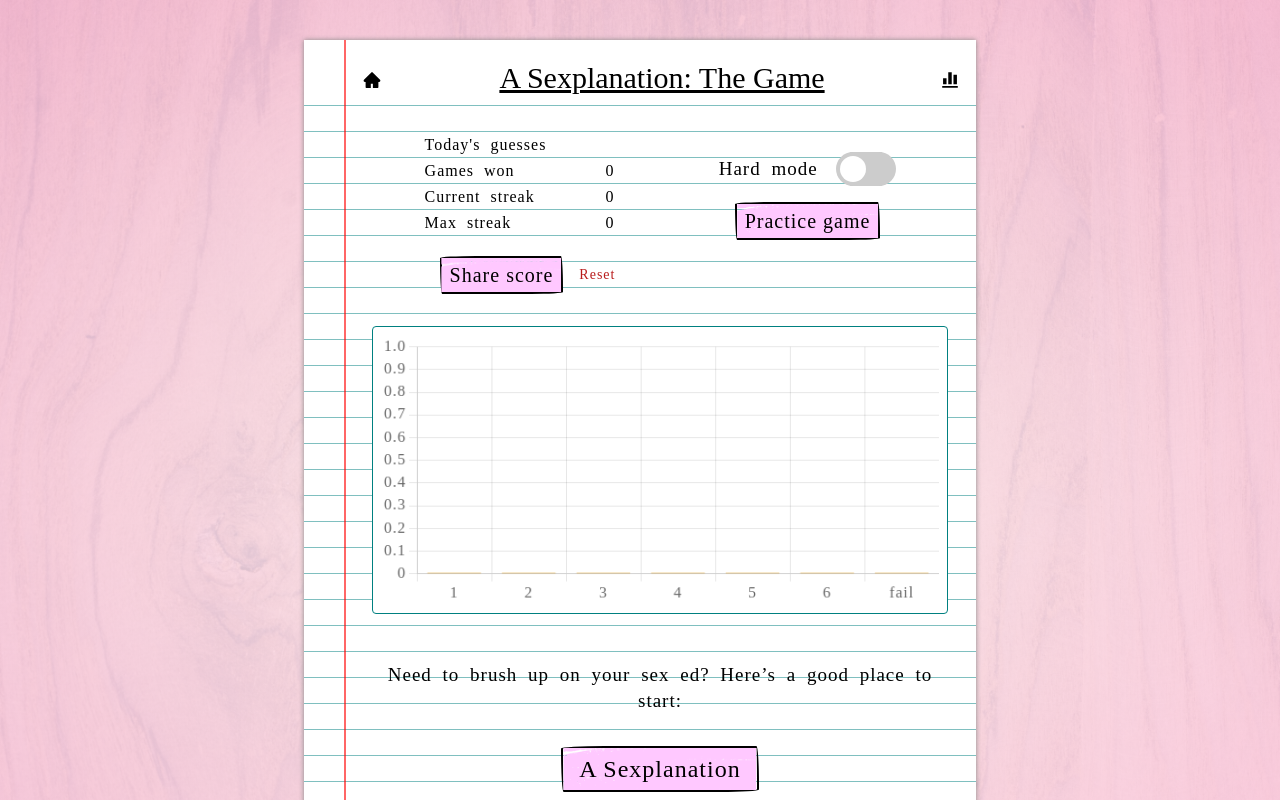
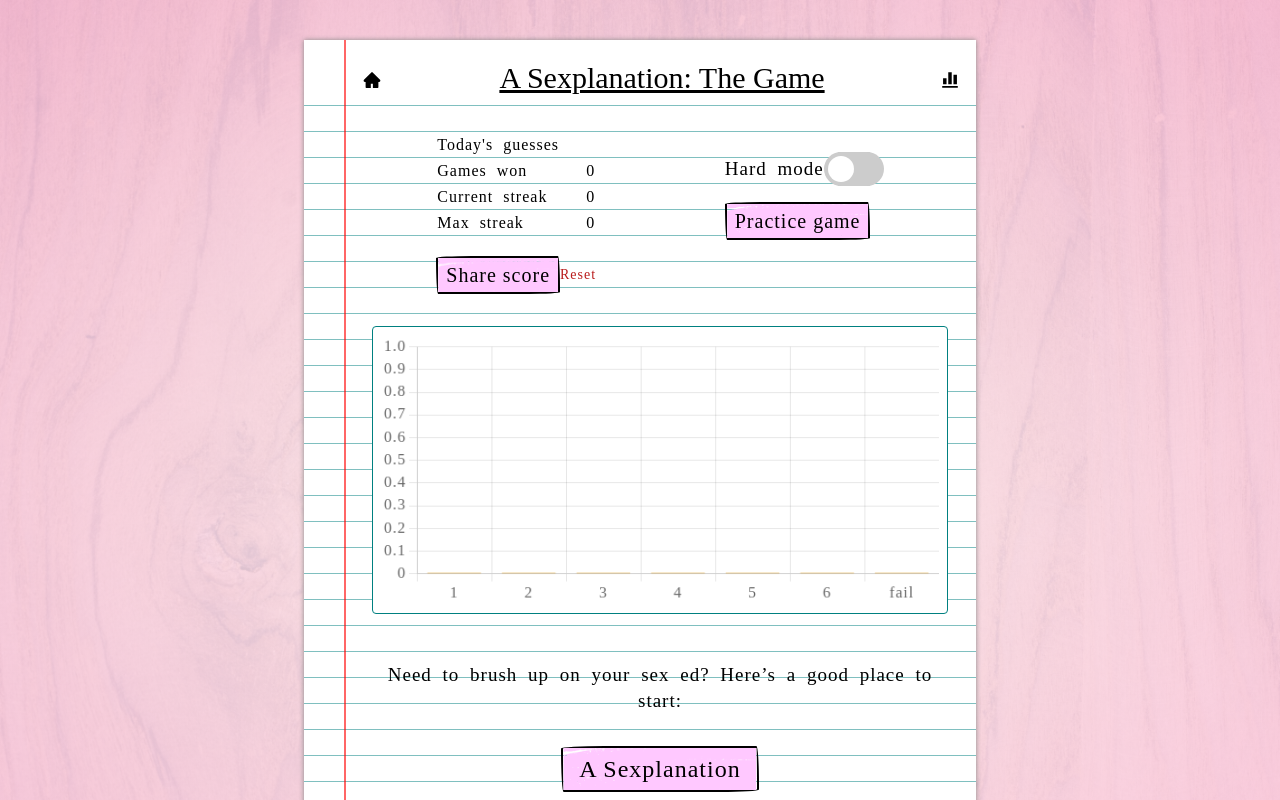
Before and after one commit to the-abe-train/sexplanation-game, a React (Create React App) app: page /stats in a window 1280 px wide. Shown: the top 800 px of the page. Built offline with nearby package versions, Linux system fonts and the light colour scheme.

Commit message:
Changed name for formatting

```diff
--- a/src/styles/button.module.css
+++ b/src/styles/button.module.css
@@ -3,7 +3,6 @@
   align-self: center;
   background: transparent;
   padding: 0.5rem 1rem;
-  margin: 0 1rem;
   transition: all 0.5s ease;
   font-size: 1.5rem;
   letter-spacing: 1px;
@@ -21,7 +20,6 @@
   align-self: center;
   background: transparent;
   padding: 0.1rem 0.5rem;
-  margin: 0 1rem;
   transition: all 0.5s ease;
   font-size: 1.25rem;
   letter-spacing: 1px;
@@ -61,7 +59,7 @@
   top: 50%;
   transform: translate(-50%, -50%);
   color: black;
-  mask-image: url(../images/stroke inverted.png);
+  mask-image: url(../images/stroke_inverted.png);
   mask-size: 115%;
   width: 100%;
   height: 100%;
```
